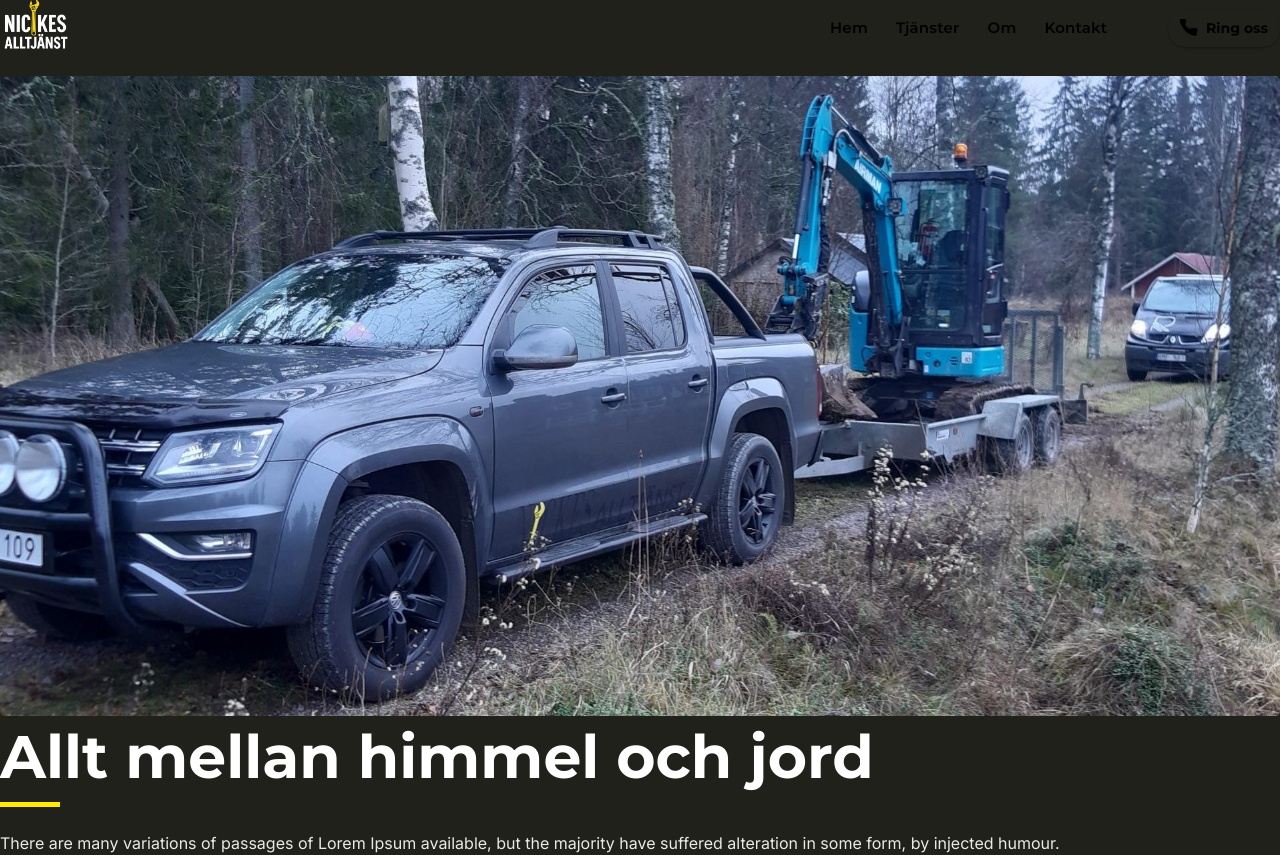
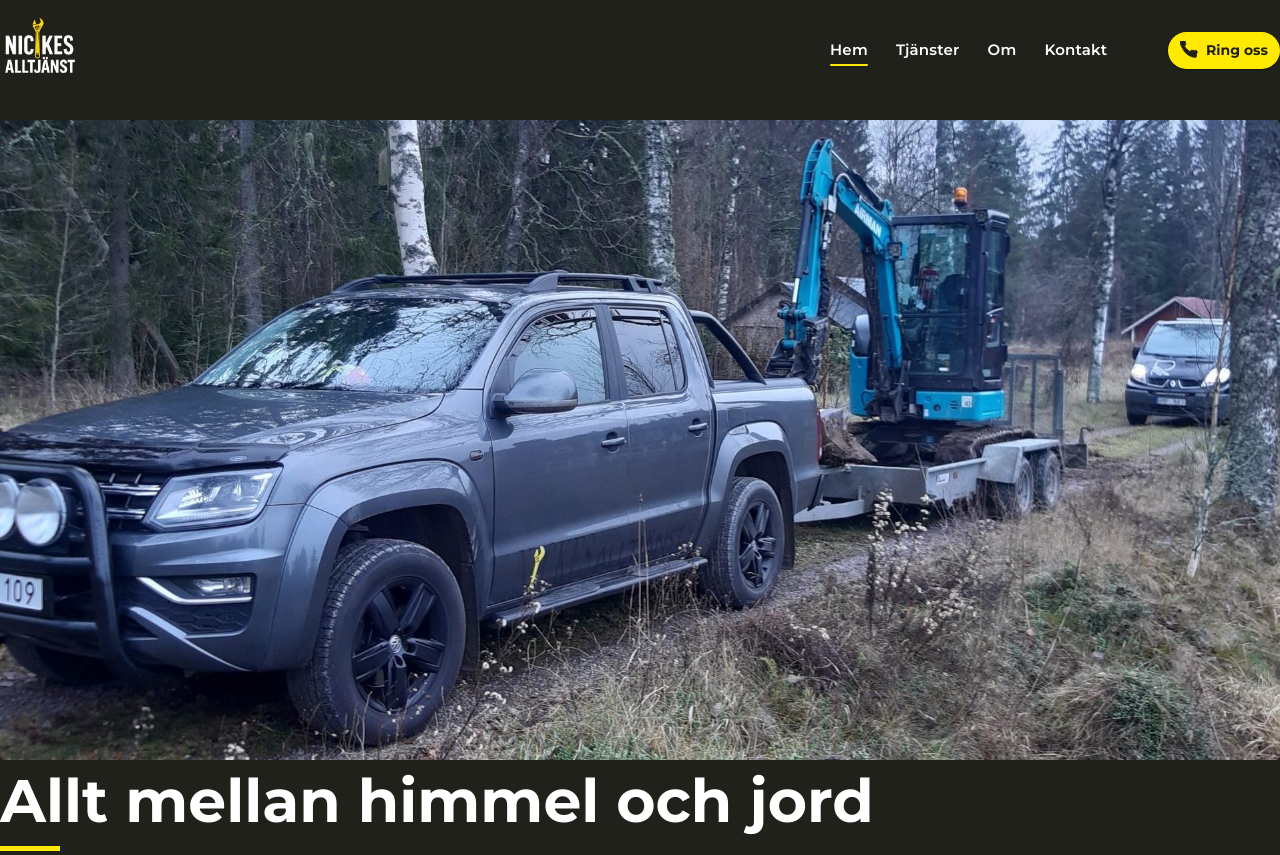
Before and after one commit to skinksteek/nickesalltjanst, a React (Vite) app: page / in a window 1280 px wide. Shown: the top 855 px of the page. Built offline with nearby package versions, Linux system fonts and the light colour scheme.

Commit message:
navbar should be done in terms of styling, also added comments

```diff
--- a/src/assets/styles/navbar.css
+++ b/src/assets/styles/navbar.css
@@ -1,42 +1,56 @@
 :root {
-  --page-width: 1300px;
-  --nav-height: 56px;
-  --nav-border: rgba(255, 255, 255, 0.08);
-  /* Logo-skalning */
-  --logo-size: 44px; /* Bildens grundhöjd (ej layout) */
-  --logo-scale-scrolled: 0.7;
-  --logo-scale-desktop: 2;
-  --logo-size: 36px;
+  --nav-height: 100px;
 }
 
+/* ------------------------------
+   Header (sticky i desktop)
+------------------------------ */
 .site-header {
   position: sticky;
   top: 0;
-  z-index: 1000;
+  background-color: var(--color-bg-primary);
+  z-index: 1500;
 }
 
+/* ------------------------------
+   Tablet och ner: gör header fixed
+   + ge sidinnehållet topp-padding
+------------------------------ */
+@media (max-width: 1024px) {
+  .site-header {
+    position: fixed;
+    left: 0;
+    right: 0;
+    padding-inline: clamp(16px, 5vw, 24px);
+  }
+
+  body,
+  main {
+    padding-top: var(--nav-height);
+  }
+}
+
+/* ------------------------------
+   <nav> container
+------------------------------ */
 nav {
   width: 100%;
-  max-width: 1300px;
   height: var(--nav-height);
   overflow: visible;
   display: flex;
   justify-content: center;
   align-items: center;
-  /* border-bottom: 1px solid transparent; */
-  transition: background 0.25s ease, border-color 0.25s ease,
-    box-shadow 0.25s ease;
-  margin: 0 auto;
+  /* transition: background 0.25s ease, border-color 0.25s ease,
+    box-shadow 0.25s ease; */
+  margin: 0; /* ta bort 1.5vh som kunde orsaka overflow */
 }
 
-.site-header.is-scrolled nav {
-  background: hsla(60, 8%, 10%, 0.85);
-  border-bottom-color: var(--nav-border);
-  backdrop-filter: saturate(140%) blur(8px);
-}
-
+/* ------------------------------
+   Inre rad i navigationen
+------------------------------ */
 .nav-content {
   width: 100%;
+  max-width: var(--page-width);
   display: flex;
   align-items: center;
   gap: 16px;
@@ -44,50 +58,74 @@ nav {
     sans-serif;
   font-weight: 600;
 }
+
+/* ------------------------------
+   Mobiljusteringar av nav-layout
+------------------------------ */
 @media (max-width: 768px) {
   .nav-content {
     justify-content: space-between;
   }
+
   nav {
-    margin-top: 4px;
+    padding-top: 4px;
   }
 }
 
-/* ── Logo (skalas utan att påverka layout) ─ */
+/* =============================================================================
+   LOGO
+============================================================================= */
+
+/* ------------------------------
+   Logo-wrapper (vertikal centrering)
+------------------------------ */
 .nav-logo {
   height: var(--nav-height);
   display: flex;
   align-items: center;
 }
 
+/* ------------------------------
+   Logo-bilden (grundstorlek + transitions)
+------------------------------ */
 .nav-logo img {
-  height: var(--logo-size);
+  height: 80px;
   width: auto;
   display: block;
   transform-origin: left center;
-  transition: transform 0.22s ease;
+  transition: transform 0.22s ease, filter 0.22s ease;
   will-change: transform;
 }
 
-/* Scroll: skala bilden (ingen layout-hop) + lätt skugga */
+/* ------------------------------
+   Scroll-effekt på logo (liten nedskalning)
+------------------------------ */
 .site-header.is-scrolled .nav-logo img {
-  margin-top: 5px;
-  transform: scale(var(--logo-scale-scrolled));
+  transform: scale(0.8);
   filter: drop-shadow(0 2px 10px rgba(0, 0, 0, 0.55));
 }
 
-/* Desktop: förstora loggan utan att ändra nav-höjden */
+/* ------------------------------
+   Desktop: neutralisera bas-transform,
+   behåll scroll-effekten
+------------------------------ */
 @media (min-width: 1024px) {
   .nav-logo img {
-    transform: scale(var(--logo-scale-desktop));
+    transform: none;
   }
+
   .site-header.is-scrolled .nav-logo img {
-    transform: scale(
-      calc(var(--logo-scale-desktop) * var(--logo-scale-scrolled))
-    );
+    transform: scale(0.8);
   }
 }
 
+/* =============================================================================
+   LÄNKAR / CTA
+============================================================================= */
+
+/* ------------------------------
+   Nav-listan (desktop-rad, off-canvas-basen)
+------------------------------ */
 #navbar {
   display: flex;
   align-items: center;
@@ -97,21 +135,26 @@ nav {
   contain: paint;
   will-change: transform;
   overscroll-behavior: contain;
+  border-radius: 12px 0 0 12px;
 }
-#navbar.active {
-  transform: translateX(0);
-}
+
+/* ------------------------------
+   Listobjekt
+------------------------------ */
 #navbar li {
   list-style: none;
   position: relative;
 }
 
+/* ------------------------------
+   Länkutseende
+------------------------------ */
 #navbar a {
   position: relative;
   display: inline-block;
   padding: 8px 10px;
   border-radius: 10px;
-  color: var(--white);
+  color: var(--color-text-heading);
   text-decoration: none;
   font-size: 15px;
   font-weight: 600;
@@ -120,10 +163,12 @@ nav {
 }
 
 #navbar a:hover {
-  color: var(--yellow);
+  color: var(--color-accent);
 }
 
-/* Mjuk underline (även för aktiv länk) */
+/* ------------------------------
+   Mjuk underline-effekt (hover/aktiv)
+------------------------------ */
 #navbar a.hover-underline::after {
   content: "";
   position: absolute;
@@ -132,7 +177,7 @@ nav {
   bottom: 4px;
   height: 2px;
   border-radius: 999px;
-  background: var(--yellow);
+  background: var(--color-accent);
   transform: scaleX(0);
   transform-origin: left;
   transition: transform 0.25s ease;
@@ -143,10 +188,10 @@ nav {
   transform: scaleX(1);
 }
 
+/* ------------------------------
+   Primär CTA-knapp
+------------------------------ */
 .cta {
-  /* Faller tillbaka till --primary eller en mörk färg om --main saknas */
-  --cta-main: var(--main, var(--primary, #1a1a16));
-
   position: relative;
   display: inline-flex;
   align-items: center;
@@ -154,13 +199,12 @@ nav {
   padding: 8px 12px;
   border-radius: 999px;
   box-shadow: rgba(0, 0, 0, 0.12) 0px 1px 3px, rgba(0, 0, 0, 0.24) 0px 1px 2px;
-  /* Underst gult, överst huvudfärgen som startar med 0% bredd */
-  background-image: linear-gradient(to right, var(--cta-main) 0 0),
-    linear-gradient(to right, var(--yellow) 0 0);
+  background-image: linear-gradient(to right, var(--color-bg-primary) 0 0),
+    linear-gradient(to right, var(--color-accent) 0 0);
   background-size: 0% 100%, 100% 100%;
   background-position: left, left;
   background-repeat: no-repeat;
-  color: var(--main);
+  color: var(--color-bg-primary);
   font-weight: 700;
   font-size: 14px;
   transition: background-size 0.35s ease, color 0.2s ease, transform 0.15s ease,
@@ -169,7 +213,7 @@ nav {
 
 .cta:hover {
   background-size: 100% 100%, 100% 100%;
-  color: var(--yellow);
+  color: var(--color-accent);
   box-shadow: rgba(0, 0, 0, 0.12) 0px 1px 3px, rgba(0, 0, 0, 0.24) 0px 1px 2px;
 }
 
@@ -178,30 +222,39 @@ nav {
 }
 
 .cta:focus-visible {
-  outline: 2px solid var(--yellow);
+  outline: 2px solid var(--color-accent);
   outline-offset: 2px;
 }
 
-/* Ikoner följer textfärg */
+/* ------------------------------
+   CTA – ikoner följer textfärg
+------------------------------ */
 .cta svg,
 .cta i {
   color: currentColor;
 }
+
 .cta svg path {
   fill: currentColor;
   stroke: currentColor;
 }
 
-/* Desktop-CTA till höger om menyn (göms på mobil) */
+/* ------------------------------
+   CTA-placering (desktop/mobil)
+------------------------------ */
 .cta-desktop {
   display: none !important;
   margin-left: 12px;
 }
+
 .cta-mobile {
   display: none !important;
   width: 100%;
 }
 
+/* ------------------------------
+   Hamburgarknapp (mobil)
+------------------------------ */
 #mobile {
   display: none;
   margin-left: 8px;
@@ -211,23 +264,28 @@ nav {
   background: transparent;
   border: 0;
   padding: 8px;
-  color: var(--white);
+  color: var(--color-text-heading);
   border-radius: 10px;
 }
 
 #mobile button:focus-visible {
-  outline: 2px solid var(--yellow);
+  outline: 2px solid var(--color-accent);
   outline-offset: 2px;
 }
 
-/* ── Mobil: drawer + overlay ───────────── */
+/* =============================================================================
+   MOBIL: Drawer + Overlay
+============================================================================= */
 @media (max-width: 768px) {
+  /* CTA-vy i mobil */
   .cta-desktop {
     display: none !important;
   }
+
   .cta-mobile {
     display: block !important;
   }
+
   #navbar .cta {
     display: inline-flex !important;
     width: calc(100% - 24px);
@@ -235,89 +293,117 @@ nav {
     justify-content: center;
   }
 
+  /* Visa hamburgaren */
   #mobile {
     display: block;
   }
 
+  /* Drawer (stängt läge som utgångspunkt) */
   #navbar {
     position: fixed;
-    inset: 56px 0 0 auto; /* under nav */
-    width: 68%;
-    max-width: 360px;
-    height: calc(100vh - 56px);
+    top: var(--nav-height);
+    right: 0;
+    bottom: 0;
+    left: auto;
+    width: min(68%, 360px);
+    height: calc(100dvh - var(--nav-height));
     flex-direction: column;
     align-items: flex-start;
     padding: 20px 14px;
     gap: 12px;
-    background: var(--secondary);
+    background: var(--color-bg-secondary);
     border-left: 1px solid rgba(255, 255, 255, 0.08);
-    box-shadow: -8px 0 20px rgba(0, 0, 0, 0.35);
+    box-shadow: none;
+    margin: 0;
+
     transform: translateX(100%);
-    transition: transform 0.3s ease;
-    z-index: 1001;
+    visibility: hidden;
+    pointer-events: none;
+    transition: transform 0.3s ease, box-shadow 0.2s ease,
+      visibility 0s linear 0.3s;
+    z-index: 1200;
+    overscroll-behavior: contain;
   }
 
+  /* Drawer (öppen) */
   #navbar.active {
     transform: translateX(0);
+    box-shadow: -8px 0 20px rgba(0, 0, 0, 0.35);
+    visibility: visible; /* visas direkt när den öppnas */
+    pointer-events: auto;
+    transition: transform 0.3s ease, box-shadow 0.2s ease,
+      visibility 0s linear 0s;
   }
+
+  /* Förhindra scroll på body när menyn är öppen (tillämpas via klass) */
   .no-scroll {
     overflow: hidden;
   }
 
+  /* Overlay (stängt) */
   .mobile-overlay {
     position: fixed;
-    inset: 56px 0 0 0;
+    top: var(--nav-height);
+    right: 0;
+    bottom: 0;
+    left: 0;
     background: rgba(0, 0, 0, 0.55);
     backdrop-filter: blur(2px);
     opacity: 0;
+    visibility: hidden; /* också fördröjd gömning */
     pointer-events: none;
-    transition: opacity 0.25s ease;
-    z-index: 1000;
+    transition: opacity 0.25s ease, visibility 0s linear 0.25s;
+    z-index: 1100;
   }
 
+  /* Overlay (öppen) */
   .mobile-overlay.show {
     opacity: 1;
+    visibility: visible; /* visas direkt */
     pointer-events: auto;
+    transition: opacity 0.25s ease, visibility 0s linear 0s;
   }
 
-  /* CTA inuti menyn på mobil */
-  .cta-mobile {
-    display: block;
-  }
-  #navbar .cta {
-    width: calc(100% - 24px);
-    margin: 6px 12px 0;
-    justify-content: center;
+  /* Mobil: håll logohöjden i synk */
+  .nav-logo img {
+    height: 80px; /* samma som ovan */
   }
 }
 
-/* ── Tablet/desktop: visa CTA till höger ─ */
+/* =============================================================================
+   TABLET/DESKTOP: CTA-placering
+============================================================================= */
 @media (min-width: 769px) {
   .cta-desktop {
     display: inline-flex !important;
   }
+
   #navbar .cta {
     display: none !important;
   }
 }
 
-/* ── Reduced motion ── */
+/* =============================================================================
+   ACCESSIBILITY / PREFERENSER
+============================================================================= */
+
+/* Mindre rörelse för användare som föredrar det */
 @media (prefers-reduced-motion: reduce) {
   * {
     transition: none !important;
   }
 }
+
+/* Pekskärm utan hover: gör CTA statisk och fullt färgfylld */
 @media (hover: none) and (pointer: coarse) {
   .cta {
-    background-image: linear-gradient(to right, var(--yellow) 0 0) !important;
+    background-image: linear-gradient(
+      to right,
+      var(--color-accent) 0 0
+    ) !important;
     background-size: 100% 100% !important;
     color: #111 !important;
     transform: none !important;
     box-shadow: none !important;
   }
 }
-@media (max-width: 768px) {
-  .nav-logo img {
-    height: 64px;
-  }
-}
```
